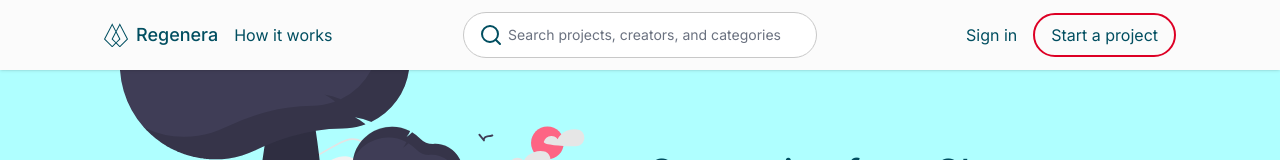
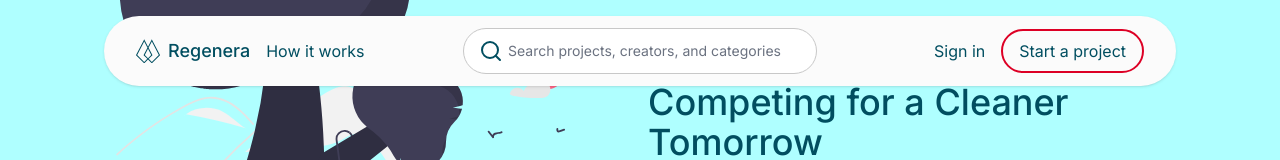
Before and after one commit to 6ixB/regenera-frontend, a Next.js app: page / in a window 1280 px wide. Shown: the top 160 px of the page. Built offline with nearby package versions, Linux system fonts and the light colour scheme.

Commit message:
Added NavbarPill

```diff
--- a/src/app/(general)/layout.tsx
+++ b/src/app/(general)/layout.tsx
@@ -4,6 +4,7 @@ import "../globals.css";
 import PrelineScript from "@/components/preline/PrelineScript";
 import Navbar from "@/components/navigations/Navbar";
 import Footer from "@/components/navigations/Footer";
+import NavbarPill from "@/components/navigations/NavbarPil";
 
 const inter = Inter({ subsets: ["latin"] });
 
@@ -22,7 +23,7 @@ export default function HomeLayout({
       <body
         className={`${inter.className} w-full min-h-screen bg-light-background-100 flex flex-col items-center`}
       >
-        <Navbar />
+        <NavbarPill />
         {children}
         <Footer />
       </body>
--- /dev/null
+++ b/src/components/navigations/NavbarPil.tsx
@@ -0,0 +1,51 @@
+import Regenera from "../vector-graphics/Regenera";
+import Link from "next/link";
+import InputGroup from "../forms/InputGroup";
+import { Search } from "lucide-react";
+
+export default function NavbarPill() {
+  return (
+    <header
+      className={
+        "z-50 fixed top-4 w-full flex justify-center items-center select-none"
+      }
+    >
+      <nav
+        className={
+          "max-w-[67rem] w-full py-3 px-8 flex items-center justify-between bg-light-background-100 shadow rounded-full"
+        }
+      >
+        <div className={"w-[16rem] flex items-center justify-start gap-x-4"}>
+          <Link href={"/"} className={"flex items-center gap-2"}>
+            <Regenera className={"fill-light-text-100"} />
+            <div className={"text-lg font-medium text-light-text-100"}>
+              Regenera
+            </div>
+          </Link>
+          <Link href={"/about"}>
+            <div className={"text-base text-light-text-100"}>How it works</div>
+          </Link>
+        </div>
+        <InputGroup
+          icon={<Search className={"text-light-text-100"} />}
+          placeholder={"Search projects, creators, and categories"}
+        />
+        <div className={"w-[16rem] flex items-center justify-end gap-x-4"}>
+          <Link href={"/signin"}>
+            <div className={"text-base text-light-text-100"}>Sign in</div>
+          </Link>
+          <Link
+            href={"/projects/create"}
+            className={
+              "px-4 py-2 rounded-full border-2 border-light-accent-100"
+            }
+          >
+            <div className={"text-base text-light-text-100"}>
+              Start a project
+            </div>
+          </Link>
+        </div>
+      </nav>
+    </header>
+  );
+}
```
